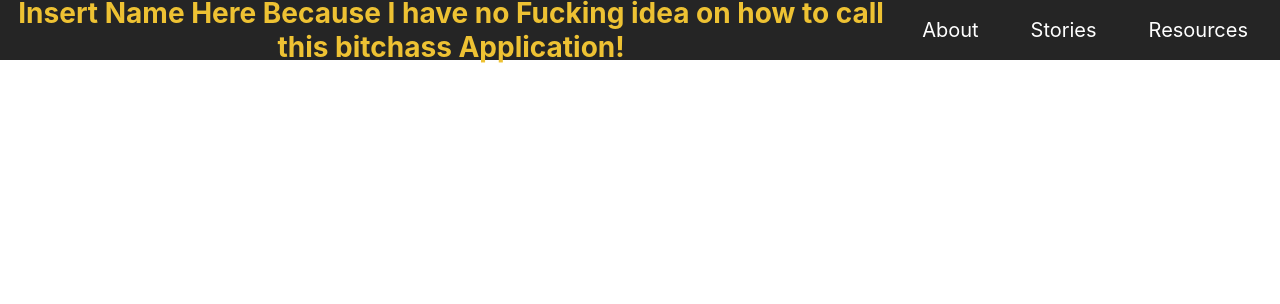
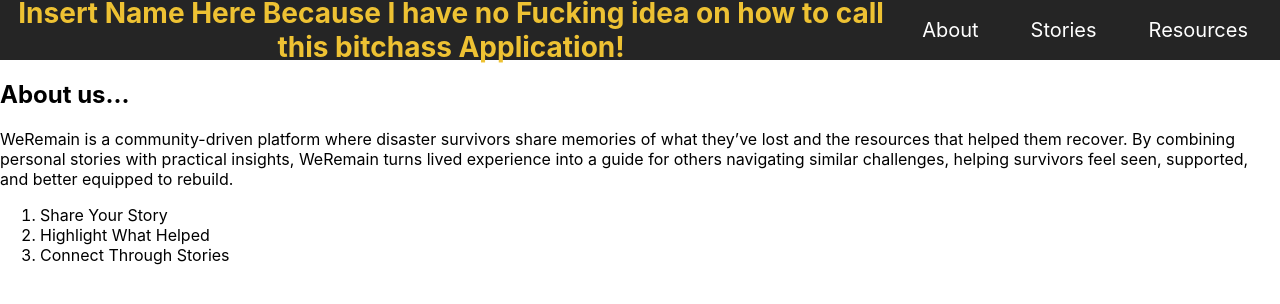
Before and after one commit to ErvinGrimaldi03/hack_davis, a React (Create React App) app in the folder hack_davis_app/: page / in a window 1280 px wide. Shown: the top 304 px of the page. Built offline with nearby package versions, Linux system fonts and the light colour scheme.

Commit message:
Added about

```diff
--- a/hack_davis_app/src/App.js
+++ b/hack_davis_app/src/App.js
@@ -1,14 +1,22 @@
 import logo from './logo.svg';
 import './App.css';
 import NavBar from './components/Navbar';
+import About from './components/About'
 
 function App() {
   return (
+    <>
     <div className="App">
       <NavBar>
 
       </NavBar>
+
     </div>
+    <section id="about">
+      <About></About>
+    </section>
+    </>
+
   );
 }
 
--- /dev/null
+++ b/hack_davis_app/src/components/About.js
@@ -0,0 +1,23 @@
+function About(){
+    return(
+        <>
+        <div className="MASTER">
+            <h1>About us...</h1>
+            <p>
+                WeRemain is a community-driven platform where disaster survivors share memories of
+                what they’ve lost and the resources that helped them recover.
+                By combining personal stories with practical insights,
+                WeRemain turns lived experience into a guide for others navigating similar challenges,
+                helping survivors feel seen, supported, and better equipped to rebuild.
+            </p>
+            <ol>
+                <li>Share Your Story</li>
+                <li>Highlight What Helped</li>
+                <li>Connect Through Stories</li>
+            </ol>
+        </div>
+        </>
+    );
+}
+
+export default About;
```
Also changed, not shown: hack_davis_app/src/components/About.css (added).
